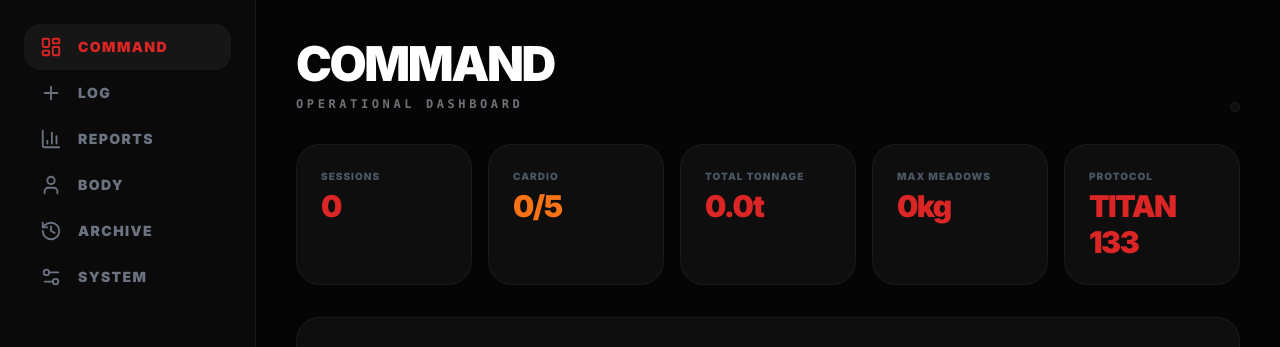
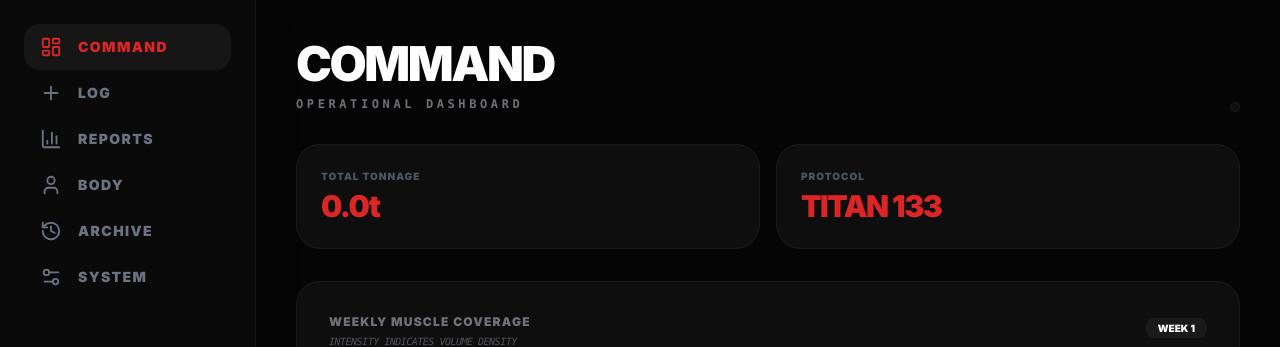
Before and after one commit to paoloap-py/Titan-App, a React (Vite) app: page / in a window 1280 px wide. Shown: the top 347 px of the page. Built offline with nearby package versions, Linux system fonts and the light colour scheme.

Commit message:
feat: Remove unused cardio stat
The `weeklyCardioCount` memoized value and its corresponding UI element were removed. This metric is no longer relevant to the application's current functionality or display.

```diff
--- a/App.tsx
+++ b/App.tsx
@@ -37,7 +37,6 @@ import {
   Target,
   ArrowUpRight,
   Circle,
-  Footprints,
   ChevronDown,
   ChevronUp,
   Save,
@@ -381,12 +380,6 @@ const Dashboard: React.FC<{
     }, 0) / 1000;
   }, [sessions]);
 
-  const weeklyCardioCount = useMemo(() => {
-    const latestWeek = sessions[0]?.week || 0;
-    const currentWeekData = sessions.filter(s => s.week === latestWeek && s.protocolId === protocol.id);
-    return currentWeekData.filter(s => s.cardioCompleted).length;
-  }, [sessions, protocol.id]);
-
   return (
     <div className="space-y-8 animate-in fade-in duration-500">
       <header className="flex flex-col md:flex-row justify-between items-start md:items-end gap-6">
@@ -407,11 +400,8 @@ const Dashboard: React.FC<{
         ))}</div>
       )}
 
-      <div className="grid grid-cols-1 md:grid-cols-2 lg:grid-cols-5 gap-4">
-        <StatCard label="SESSIONS" value={`${sessions.length}`} accent={protocol.accentColor} />
-        <StatCard label="CARDIO" value={`${weeklyCardioCount}/5`} accent="#f97316" />
+      <div className="grid grid-cols-1 md:grid-cols-2 gap-4">
         <StatCard label="TOTAL TONNAGE" value={`${totalTonnage.toFixed(1)}t`} accent={protocol.accentColor} />
-        <StatCard label="MAX MEADOWS" value={`${maxes.meadowsRow}kg`} accent={protocol.accentColor} />
         <StatCard label="PROTOCOL" value={protocol.name} accent={protocol.accentColor} />
       </div>
 
@@ -635,7 +625,6 @@ const WorkoutLogger: React.FC<{
   const [exercises, setExercises] = useState<ExerciseEntry[]>([]);
   const [warmupStatus, setWarmupStatus] = useState<boolean[]>([]);
   const [stretchingStatus, setStretchingStatus] = useState<boolean[]>([]);
-  const [cardioCompleted, setCardioCompleted] = useState(false);
   const initialLoadRef = useRef(false);
   const [selectedExerciseModal, setSelectedExerciseModal] = useState<string | null>(null);
 
@@ -648,11 +637,6 @@ const WorkoutLogger: React.FC<{
     const interval = setInterval(() => setCurrentTime(Date.now()), 1000);
     return () => clearInterval(interval);
   }, []);
-
-  const weeklyCardioCount = useMemo(() => {
-    const completedThisWeek = sessions.filter(s => s.week === week && s.protocolId === protocol.id && s.cardioCompleted).length;
-    return completedThisWeek + (cardioCompleted ? 1 : 0);
-  }, [sessions, week, protocol.id, cardioCompleted]);
 
   const cleanName = (name: string) => name.split(':')[0].replace(/[🎗️🛑⚓✋⏱️🏳️⏳🤚🔻🛒]/g, '').trim();
 
@@ -673,7 +657,6 @@ const WorkoutLogger: React.FC<{
     setDay(templateDay);
     setWarmupStatus(new Array(template.warmup.length).fill(false));
     setStretchingStatus(new Array(template.stretching.length).fill(false));
-    setCardioCompleted(false);
 
     const newExs: ExerciseEntry[] = template.exercises.map(rawName => {
       const patternMatch = rawName.match(/(\d+)\s*x\s*([0-9\–\-FailureMax\sHold]+)/i);
@@ -978,25 +961,7 @@ const WorkoutLogger: React.FC<{
         </div>
       )}
 
-      {/* CARDIO SECTION (MANDATORY) */}
-      <div className="bg-[#0e0e0e] border border-white/5 rounded-3xl p-6 space-y-4">
-        <div className="flex items-center justify-between mb-2">
-          <h3 className="text-xs font-black uppercase tracking-widest text-zinc-500 flex items-center gap-2"><Footprints size={14} className="text-orange-500" /> CARDIO</h3>
-          <span className="text-[10px] font-mono text-zinc-600 uppercase">{weeklyCardioCount}/5 Completed this week</span>
-        </div>
-        <div className="text-[10px] font-mono text-zinc-600 uppercase mb-2">5 mins | 7.0 km/h | Incline 3</div>
-        <button
-          onClick={() => setCardioCompleted(!cardioCompleted)}
-          className={`flex items-center gap-3 p-4 rounded-2xl border transition-all text-left w-full ${cardioCompleted ? 'bg-zinc-900 border-green-500/20 text-green-500' : 'bg-black border-white/5 text-zinc-400 hover:border-white/10'}`}
-        >
-          <div className={`w-6 h-6 rounded-lg flex items-center justify-center border-2 transition-all ${cardioCompleted ? 'bg-green-500 border-green-500 text-black' : 'border-white/10 text-transparent'}`}>
-            <Check size={14} strokeWidth={4} />
-          </div>
-          <span className="text-[11px] font-black uppercase tracking-tight">{cardioCompleted ? 'CARDIO DONE' : 'MARK CARDIO AS COMPLETED'}</span>
-        </button>
-      </div>
-
-      <button onClick={() => { if(exercises.length > 0) { setSessionEndTime(Date.now()); onSave({ id: crypto.randomUUID(), date: new Date().toISOString(), week, day, exercises, protocolId: protocol.id, warmupCompleted: warmupStatus, stretchingCompleted: stretchingStatus, cardioCompleted: cardioCompleted }); } }} className="w-full py-8 text-white rounded-[2.5rem] font-black text-2xl tracking-tighter uppercase shadow-2xl hover:brightness-110 transition-all flex items-center justify-center gap-4" style={{ backgroundColor: protocol.accentColor }}>
+      <button onClick={() => { if(exercises.length > 0) { setSessionEndTime(Date.now()); onSave({ id: crypto.randomUUID(), date: new Date().toISOString(), week, day, exercises, protocolId: protocol.id, warmupCompleted: warmupStatus, stretchingCompleted: stretchingStatus }); } }} className="w-full py-8 text-white rounded-[2.5rem] font-black text-2xl tracking-tighter uppercase shadow-2xl hover:brightness-110 transition-all flex items-center justify-center gap-4" style={{ backgroundColor: protocol.accentColor }}>
         <Flame className="fill-white" /> COMMIT SESSION
       </button>
 
@@ -1028,7 +993,7 @@ const WorkoutLogger: React.FC<{
 
 const HistoryView: React.FC<{ sessions: WorkoutSession[]; onDelete: (id: string) => void; protocols: Protocol[] }> = ({ sessions, onDelete, protocols }) => {
   const handleExportCSV = () => {
-    const headers = ['Date', 'Week', 'Day', 'Protocol', 'Tonnage (t)', 'Exercises', 'Cardio'];
+    const headers = ['Date', 'Week', 'Day', 'Protocol', 'Tonnage (t)', 'Exercises'];
     const rows = sessions.map(s => {
       const tonnage = s.exercises.reduce((totalEx, ex) => totalEx + ex.sets.reduce((totalSet, set) => totalSet + (set.completed ? (set.weight * set.reps) : 0), 0), 0) / 1000;
       const protocolName = protocols.find(p => p.id === s.protocolId)?.name || 'Unknown';
@@ -1038,8 +1003,7 @@ const HistoryView: React.FC<{ sessions: WorkoutSession[]; onDelete: (id: string)
         s.day,
         protocolName,
         tonnage.toFixed(1),
-        s.exercises.length,
-        s.cardioCompleted ? 'Yes' : 'No'
+        s.exercises.length
       ];
     });
 
@@ -1092,12 +1056,6 @@ const HistoryView: React.FC<{ sessions: WorkoutSession[]; onDelete: (id: string)
                 <div>
                   <p className="text-[10px] font-black text-gray-600 uppercase tracking-widest mb-1">PR STATUS</p>
                   <p className={`text-xl font-black ${prHit ? 'text-yellow-500' : 'text-gray-700'}`}>{prHit ? 'ACHIEVED' : 'STABLE'}</p>
-                </div>
-                <div>
-                  <p className="text-[10px] font-black text-gray-600 uppercase tracking-widest mb-1">CARDIO</p>
-                  <p className={`text-xl font-black ${s.cardioCompleted ? 'text-green-500' : 'text-red-500/30'}`}>
-                    🏃 {s.cardioCompleted ? '✓' : '✗'}
-                  </p>
                 </div>
               </div>
             </div>
```
